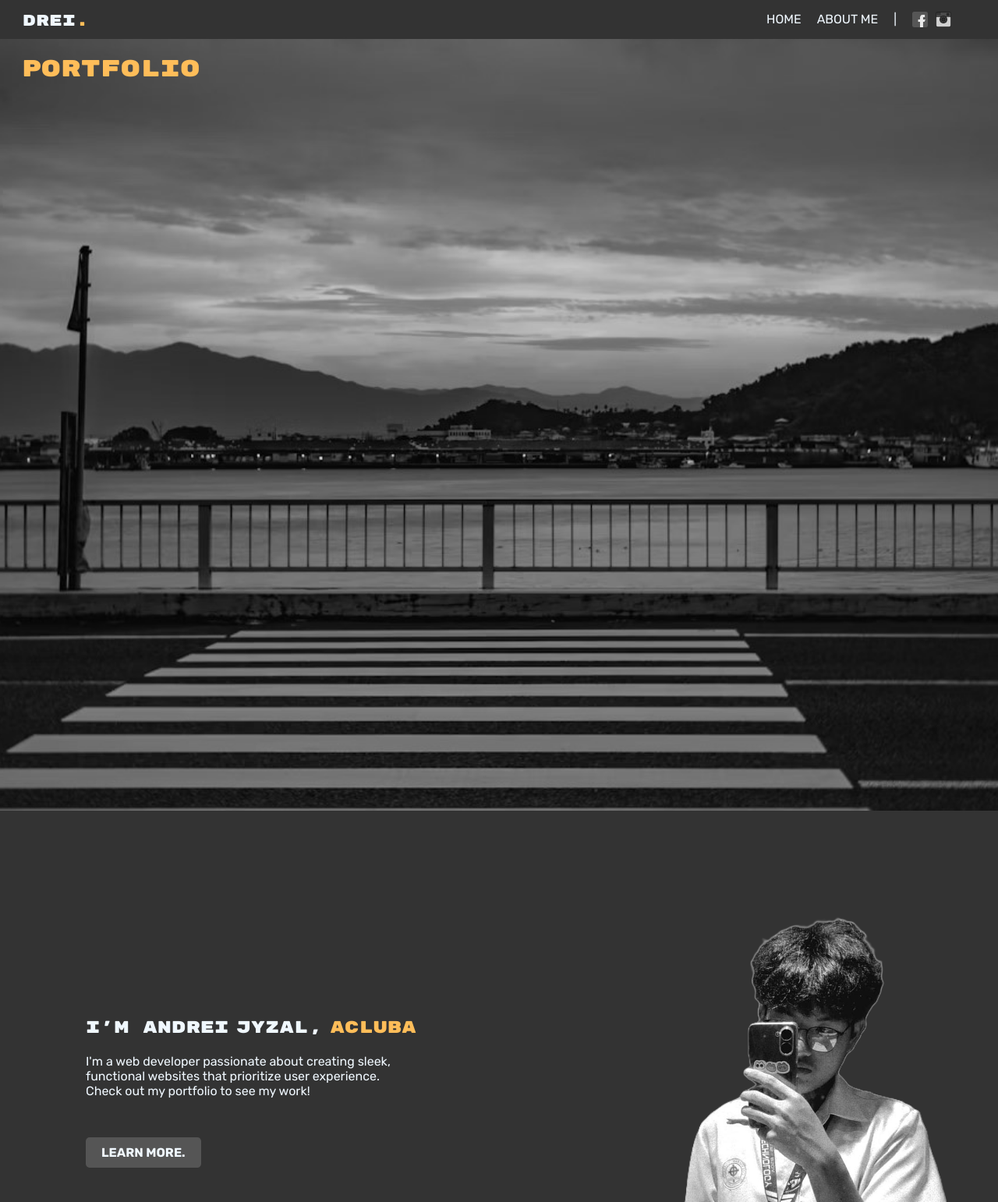
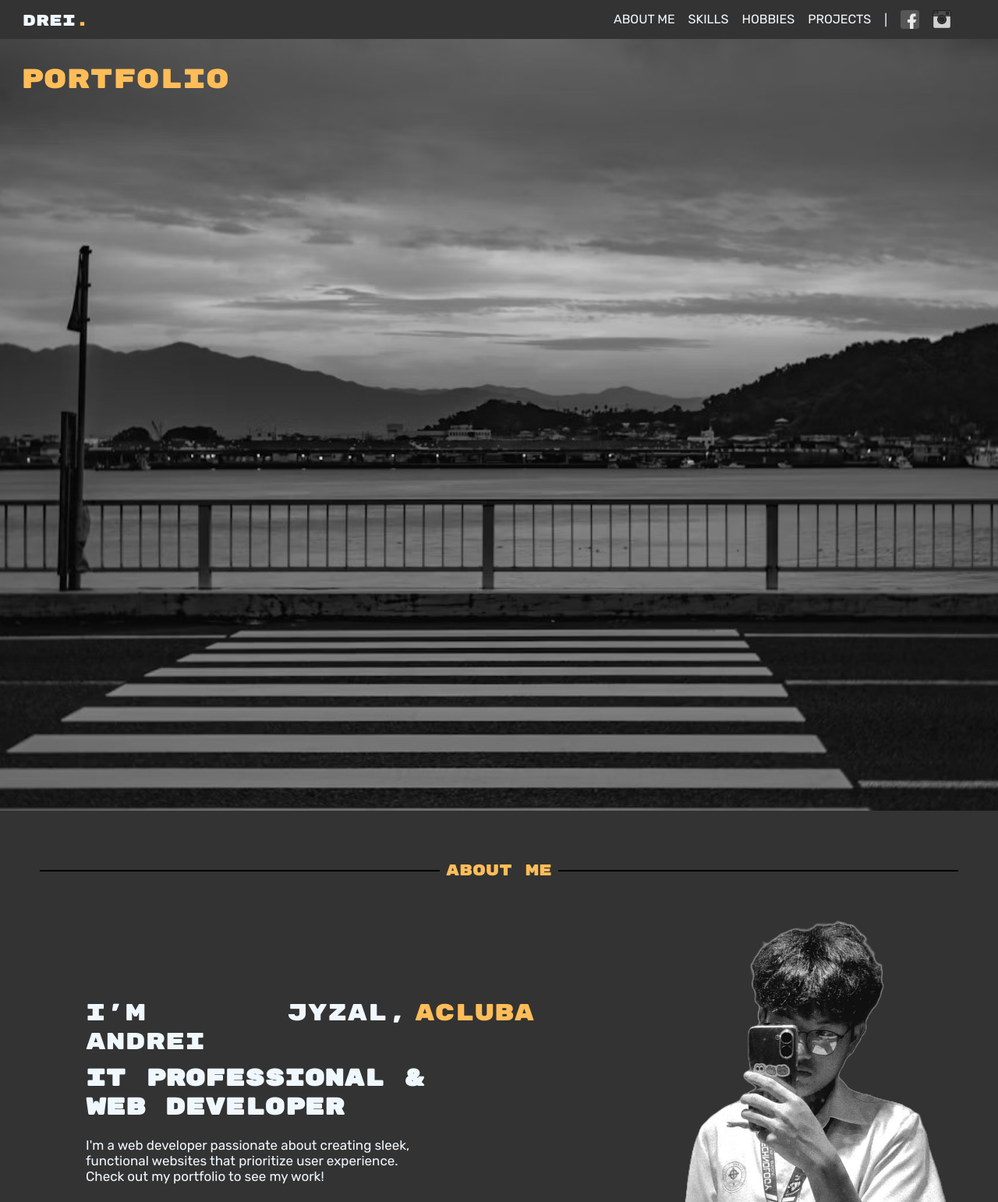
Before and after one commit to jichu30/new123, a plain HTML site: page index.html in a window 1280 px wide. Shown: the top 1542 px of the page at 78% size. Drawn offline with Linux system fonts and the light colour scheme.

Commit message:
oks na ulit

```diff
--- a/index.html
+++ b/index.html
@@ -15,23 +15,29 @@
     <link rel="stylesheet" href="sectionfive.css">
 </head>
 <body>
-    <section class="section_street">
+    <section id="section_street">
         <nav class="navbar">
             <div class="navdiv">
-                <div class="logo"><a href="#">DREI<span class="dot">.</span></a></div>
+                <div class="logo"><a href="#section_street">DREI<span class="dot">.</span></a></div>
                 <ul class="navul">
-                    <li class="homee"><a href="#">HOME</a></li>
-                    <li class="aboutme"><a href="#">ABOUT ME</a></li>
+                    <li class="aboutme"><a href="#sectiontwo">ABOUT ME</a></li>
+                    <li class="aboutme"><a href="#sectionthree">SKILLS</a></li>
+                    <li class="aboutme"><a href="#sectionfour">HOBBIES</a></li>
+                    <li class="aboutme"><a href="#sectionfive">PROJECTS</a></li>
                     <li class="vertical">|</li>
-                    <li class="igmfacebook1"><a href="#"><img class="fb" src="img/facebook.png" alt="Facebook"></a></li>
-                    <li class="imginstagram"><a href="#"><img class="ig" src="img/instagram.png" alt="Instagram"></a></li>
+                    <li class="igmfacebook1"><a href="https://www.facebook.com/andrei.acluba.30"><img class="fb" src="img/facebook.png" alt="Facebook"></a></li>
+                    <li class="imginstagram"><a href="https://www.instagram.com/dre1_4three/"><img class="ig" src="img/instagram.png" alt="Instagram"></a></li>
                 </ul>
             </div>
         </nav>
         <h1 class="portfolio">portfolio</h1>
     </section>
 
-    <section class="sectiontwo">
+    <section id="sectiontwo">
+
+        <div class="divaboutme">
+            <div class="aboutmeh2">ABOUT ME</div>
+        </div>
         <div class="sectiontwodiv">
             <div class="detailss2">
                 <div class="s2details2">
@@ -39,8 +45,10 @@
                     <h1 class="jyzals2">JYZAL,</h1>
                     <h1 class="aclubas2">ACLUBA</h1>
                 </div>
+                <div class="s2detailspart2">
+                    <h1>IT PROFESSIONAL &  <br>WEB DEVELOPER</h1>
+                </div>
                 <p class="lorems2">I'm a web developer passionate about creating sleek, <br>functional websites that prioritize user experience. <br>Check out my portfolio to see my work!</p>
-                <a href="#" class="learns2">LEARN MORE.</a>
             </div>
             <div class="imgandreis2">
                 <img class="imgandreis21" src="img/aclubafb.png" alt="Andrei's Image">
@@ -52,7 +60,7 @@
 
 
 
-    <section class="sectionthree">
+    <section id="sectionthree">
 
         <div class="divskills">
 
@@ -102,7 +110,7 @@
 
     </section>
 
-    <section class="sectionfour">
+    <section id="sectionfour">
 
         <div class="divhobbies">
             <h2 class="hobbiesh2">HOBBIES</h2>
@@ -147,7 +155,7 @@
 
 
 
-    <section class="sectionfive">
+    <section id="sectionfive">
 
         <div class="divprojects">
             <h2 class="projectsh2">PROJECTS</h2>
--- a/sectionfive.css
+++ b/sectionfive.css
@@ -1,4 +1,4 @@
-.sectionfive{
+#sectionfive{
     height: 130vh;
     background-color: #555555;
 }
--- a/sectionfour.css
+++ b/sectionfour.css
@@ -1,4 +1,4 @@
-.sectionfour {
+#sectionfour {
     height: 125vh;
     background-color: #333333;
 }
--- a/sectionthree.css
+++ b/sectionthree.css
@@ -1,4 +1,4 @@
-.sectionthree {
+#sectionthree {
     height: 110vh;
     background-color: #555555;
 }
--- a/sectiontwo.css
+++ b/sectiontwo.css
@@ -1,4 +1,4 @@
-.sectiontwo {
+#sectiontwo {
     height: 110vh;
     background-color: #333333;
 }
@@ -10,8 +10,34 @@
     flex-wrap: wrap; /* Allow elements to wrap on smaller screens */
 }
 
+.divaboutme{
+    height: 100px;
+    display: flex;
+    justify-content: center;
+}
+
+.aboutmeh2 {
+    display: flex;
+    align-self: flex-start;
+    column-gap: 0.5rem;
+    margin-top: 4rem;
+    align-items: center;
+    width: 92%;
+    font-family: "Rubik Mono One", serif;
+    font-size: 20px;
+    color: #ffbd59;
+}
+
+.aboutmeh2::before, .aboutmeh2::after {
+    content: "";
+    height: 2px;
+    background-color: black;
+    display: block;
+    flex-grow: 1;
+}
+
 .detailss2 {
-    padding-top: 20%;
+    padding-top: 140px;
     margin-right: 20px;
     margin-left: 110px;
     margin-bottom: 200px;
@@ -20,7 +46,14 @@
 
 .s2details2 {
     display: flex;
-    font-size: 90%;
+    font-size: 20px;
+}
+
+.s2detailspart2{
+    font-family: "Rubik Mono One", serif;
+    margin-top: 10px;
+    font-size: 20px;
+
 }
 
 .imandreis2, .jyzals2, .aclubas2 {
@@ -41,18 +74,8 @@
     margin-top: 20px;
     margin-bottom: 20px;
     font-family: "Rubik", sans-serif;
+    font-size: 17px;
 }
-
-.learns2 {
-    font-family: "Rubik", sans-serif;
-    padding: 10px 20px;
-    background-color: #555555;
-    font-weight: bold;
-    display: inline-block;
-    margin: 30px 0;
-    border-radius: 5px;
-}
-
 .imgandreis2 {
     flex: 1;
     display: flex;
@@ -62,7 +85,6 @@
 .imgandreis21 {
     max-width: 100%;
     height: 600px;
-    margin-top: 96px;
     margin-right: 90px;
     cursor: pointer;
 }
--- a/style.css
+++ b/style.css
@@ -4,9 +4,10 @@
     color: aliceblue;
     box-sizing: border-box;
     text-decoration: none;
+    scroll-behavior: smooth;
 }
 
-.section_street {
+#section_street {
     background-image: url(img/ssss.jpg);
     height: 130vh;
     background-position: center;
@@ -16,9 +17,12 @@
 
 .navbar {
     background-color: #333333;
+    width: 100%;
     padding-left: 15px;
     padding-right: 50px;
     height: 50px;
+    position: fixed;
+    z-index: 1;
 }
 
 .navdiv {
@@ -31,8 +35,13 @@
     font-size: 20px;
     font-family: "Rubik Mono One", serif;
     font-weight: 400;
-    padding-top: 13px;
+    padding-top: 12px;
     margin-left: 14px;
+    transition: 0.5s;
+}
+
+.logo:hover{
+    transform: scale(1.1);
 }
 
 .navul {
@@ -40,30 +49,50 @@
     font-family: "Rubik", sans-serif;
     display: flex;
     margin-left: 50px;
-
 }
 
-.homee, .aboutme {
-    margin-right: 20px;
-    font-size: 16px;
+.aboutme:hover{
+    transform: scale(1.15);
 }
 
-.homee, .aboutme, .igmfacebook1, .imginstagram, .vertical {
+.aboutme {
+    margin-right: 17px;
+    font-size: 16px;
+    padding-top: 15px;
+    transition: 0.5s;
+}
+
+.aboutme, .igmfacebook1, .imginstagram, .vertical {
     display: inline-block;
-    padding-top: 15px;
+
 
 }
 
 .vertical {
-    margin-right: 20px;
+    margin-right: 10px;
+    padding-top: 16px;
 }
 
 .ig, .fb {
-    width: 20px;
+    width: 24px;
+    padding-top: 13px;
+    transition: 0.5s;
+
+}
+
+.ig:hover{
+    transform: scale(1.2);
+}
+
+.fb:hover{
+    transform: scale(1.2);
 }
 
 .igmfacebook1, .imginstagram {
     margin-right: 10px;
+    margin-left: 7px;
+
+
 }
 
 .dot {
@@ -75,11 +104,11 @@ li a {
 }
 
 .portfolio {
-    font-size: 30px;
+    font-size: 35px;
     font-family: "Rubik Mono One", serif;
     font-weight: 400;
     color: #ffbd59;
-    padding-left: 27px;
-    padding-top: 20px;
+    padding-left: 26px;
+    padding-top: 80px;
     width: 253px;
 }
```
